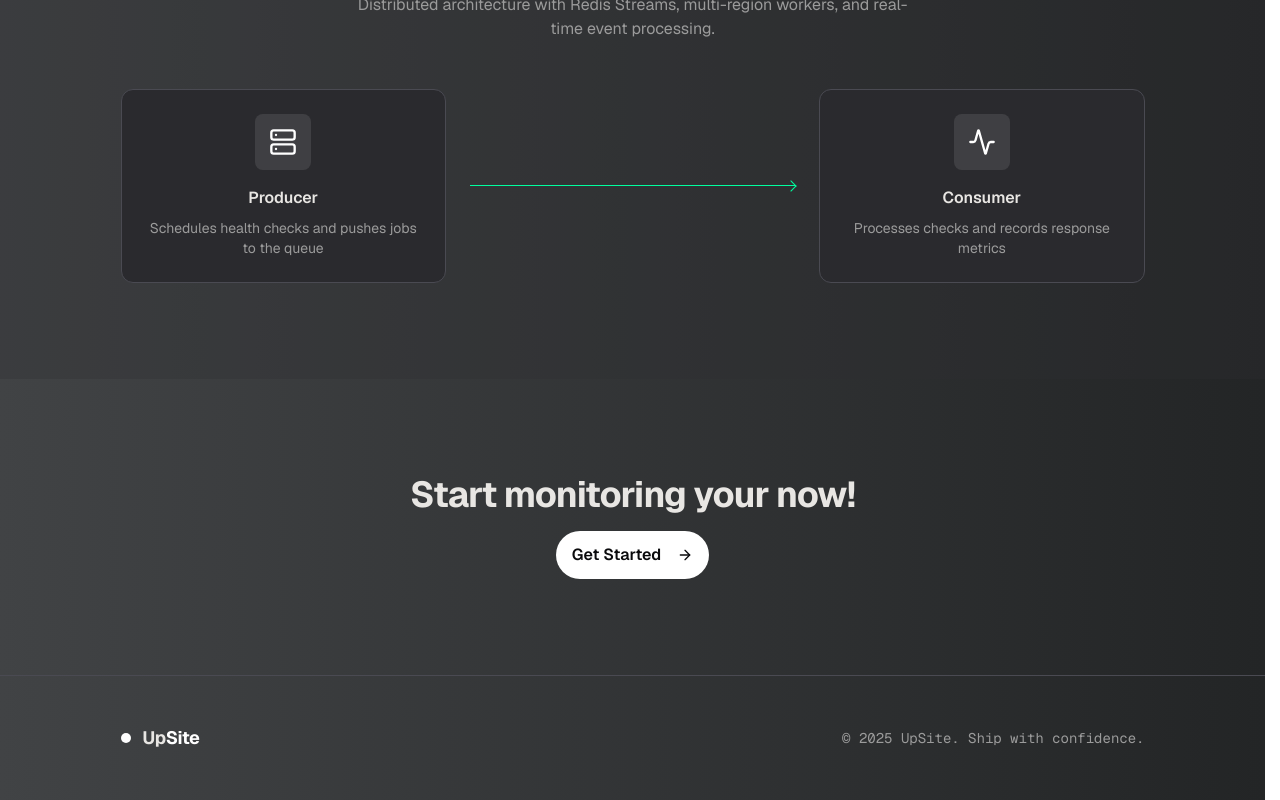
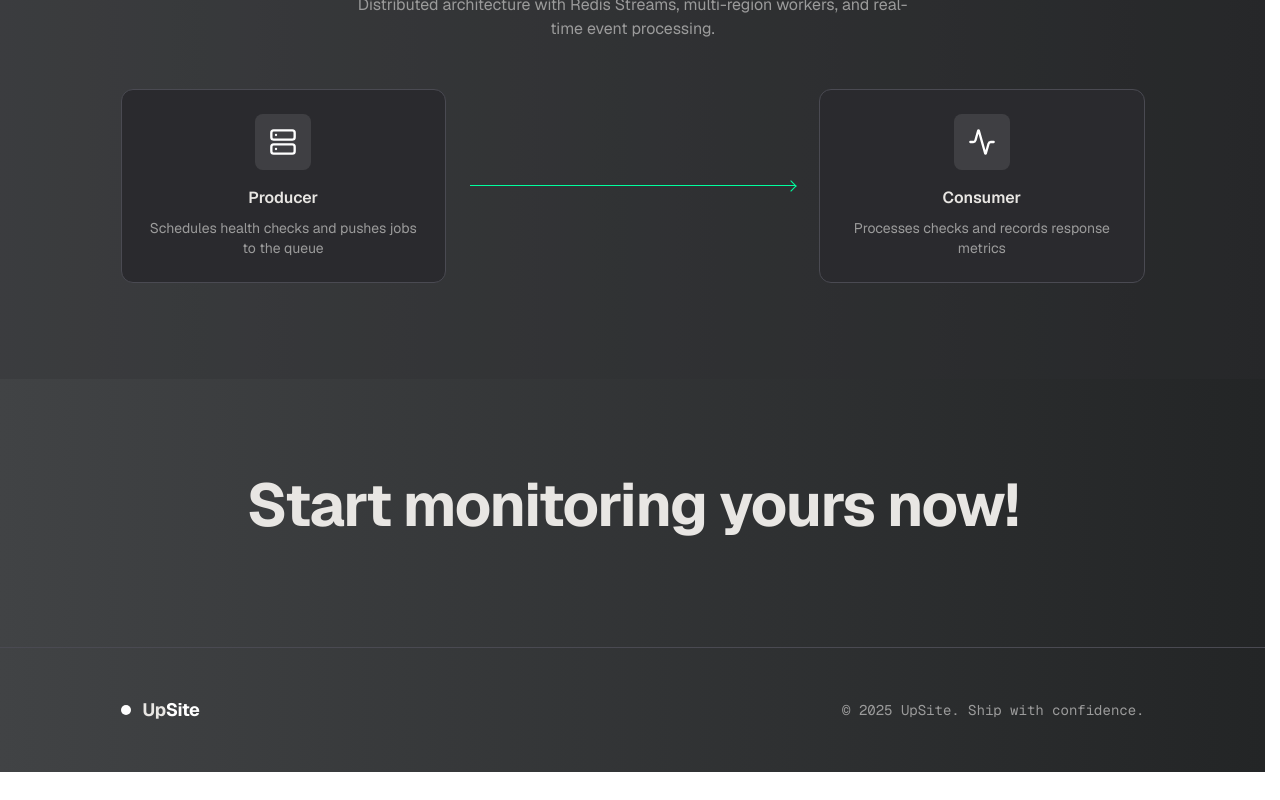
Before and after one commit to saatvik-10/up-site-ts, a Next.js app in the folder apps/web/: page / in a window 1280 px wide. Shown: the part 1665-2465 px from the top of the page. After the commit the page ends 2437 px from the top, so only its background shows below. Built offline with nearby package versions, Linux system fonts and the light colour scheme.

Commit message:
ui ux fixes

```diff
--- a/apps/web/components/Hero.tsx
+++ b/apps/web/components/Hero.tsx
@@ -1,10 +1,14 @@
-import React from 'react';
+'use client';
+
 import { Activity } from 'lucide-react';
 import { Button } from './ui/button';
 import { AlertTriangle, ArrowRight, Server } from 'lucide-react';
 import Footer from './Footer';
+import { useRouter } from 'next/navigation';
 
 const Hero = () => {
+  const route = useRouter();
+
   return (
     <div className='relative min-h-screen'>
       <section className='relative pt-40 pb-20 px-6'>
@@ -22,8 +26,9 @@ const Hero = () => {
 
           <div className='animate-fade-up delay-300 flex flex-col sm:flex-row items-center justify-center gap-4'>
             <Button
+              onClick={() => route.push('/dashboard')}
               size='lg'
-              className='text-base font-semibold bg-primary text-primary-foreground hover:bg-primary/90 rounded-full px-8 py-6 group'
+              className='text-base font-semibold bg-primary text-primary-foreground hover:bg-primary/90 rounded-full px-8 py-6 group cursor-pointer'
             >
               Start Monitoring Free
               <ArrowRight className='ml-2 w-5 h-5 group-hover:translate-x-1 transition-transform' />
@@ -257,20 +262,10 @@ const Hero = () => {
       </section> */}
 
       <section className='relative px-6 py-24'>
-        <div className='max-w-2xl mx-auto text-center'>
-          <h2 className='text-3xl md:text-4xl font-bold tracking-tight mb-4'>
-            Start monitoring your now!
+        <div className='max-w-4xl mx-auto text-center'>
+          <h2 className='text-3xl md:text-6xl font-bold tracking-tight mb-4'>
+            Start monitoring yours now!
           </h2>
-          {/* <p className='text-muted-foreground text-lg mb-8'>
-            Free tier includes 5 monitors with 30-second intervals.
-          </p> */}
-          <Button
-            size='lg'
-            className='text-base font-semibold bg-primary text-primary-foreground hover:bg-primary/60 rounded-full px-8 py-6 group'
-          >
-            Get Started
-            <ArrowRight className='ml-2 w-5 h-5 group-hover:translate-x-1 transition-transform' />
-          </Button>
         </div>
       </section>
 
```
